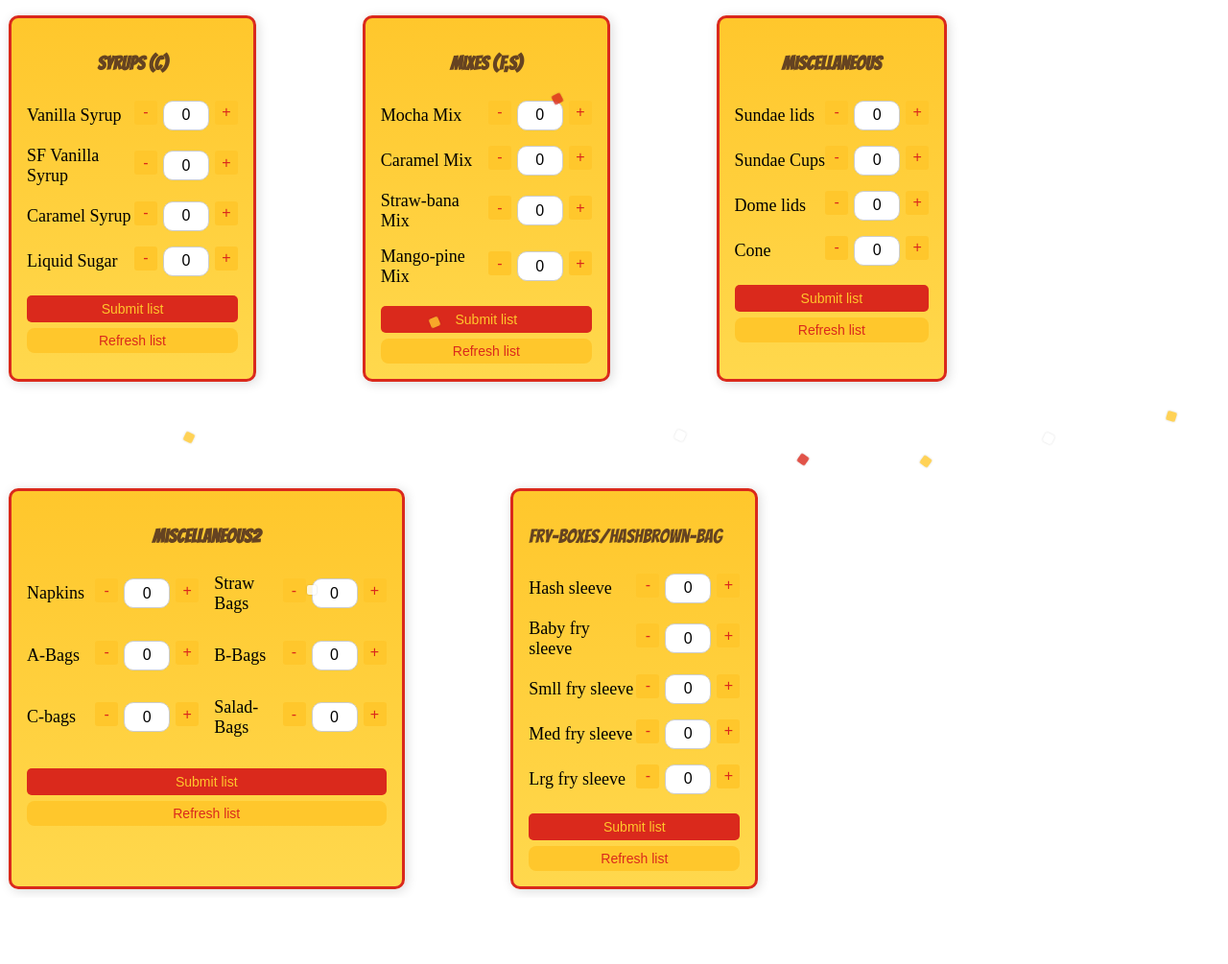
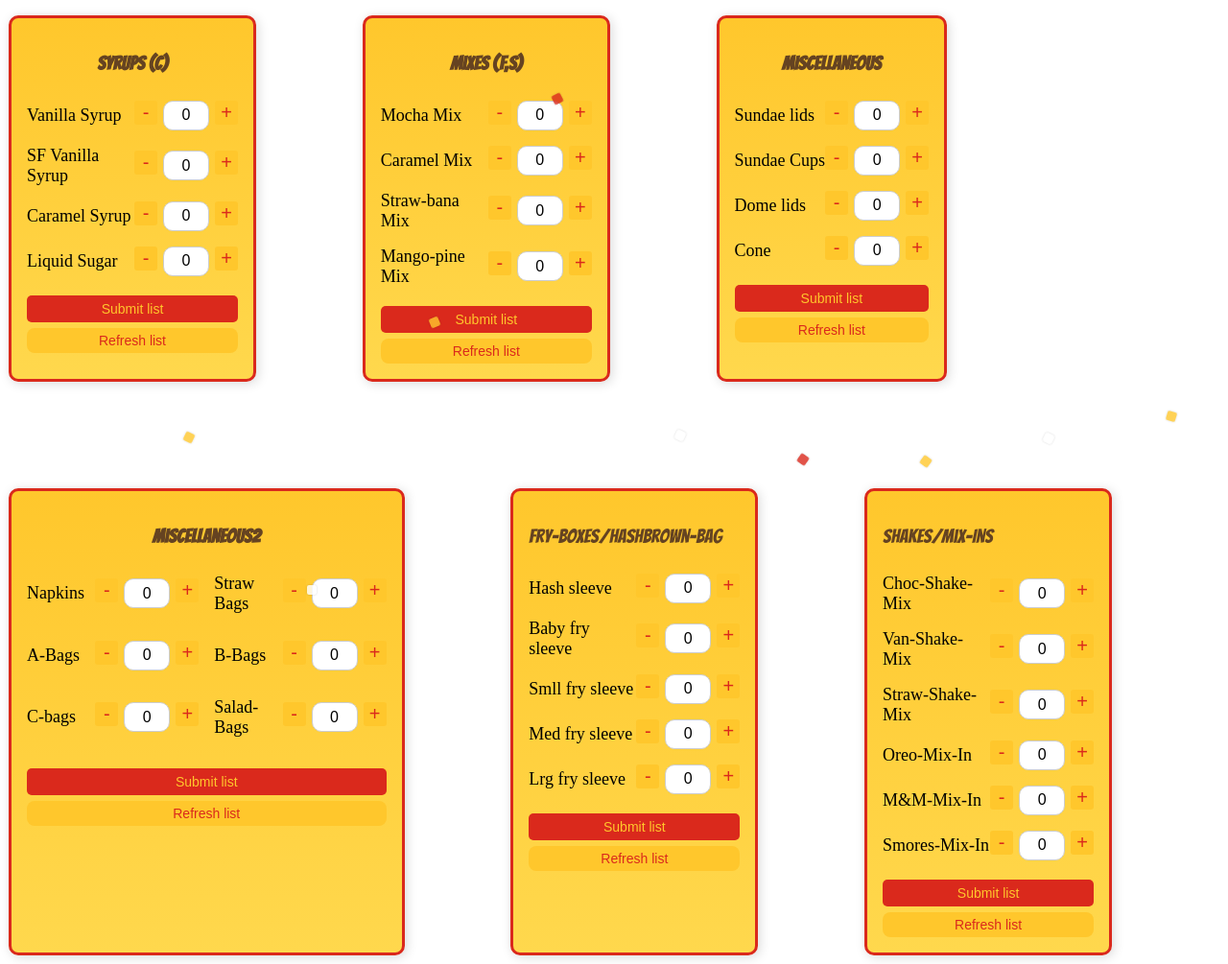
Before and after one commit to Tinyrabbit25/Stock_List_APP, a plain HTML site: page index.html in a window 1280 px wide. Shown: the part 48-1053 px from the top of the page at 96% size. Before the commit the page ends 984 px from the top, so only its background shows below. Drawn offline with Linux system fonts and the light colour scheme.

Commit message:
Added another brand new card named Card6

```diff
--- a/Script.js
+++ b/Script.js
@@ -1,9 +1,9 @@
 document.addEventListener("DOMContentLoaded", () => {
   // Select all cards (both syrup and mixes)
-  const cards = document.querySelectorAll(".Card, .Card2, .Card3, .Card4, .Card5");
+  const cards = document.querySelectorAll(".Card, .Card2, .Card3, .Card4, .Card5, .Card6");
 
   cards.forEach(card => {
-    const rows = card.querySelectorAll(".SyrupRow, .MixesRow, .MisRow, .MisRow2, .FryRow"); // Rows inside this card
+    const rows = card.querySelectorAll(".SyrupRow, .MixesRow, .MisRow, .MisRow2, .FryRow , .ShakesRow"); // Rows inside this card
     const submitBtn = card.querySelector(".submitBtn");
     const refreshBtn = card.querySelector(".refreshBtn");
     const updateBtn = card.querySelector(".updateBtn");
--- a/Style.css
+++ b/Style.css
@@ -13,7 +13,7 @@ h1 {
   font-family: 'Bangers', cursive;
 }
 
-.Card, .Card2, .Card3, .Card5 {
+.Card, .Card2, .Card3, .Card5, .Card6 {
   display: flex;
   flex-direction: column;
   border: 3px solid var(--main-color);
@@ -26,7 +26,7 @@ h1 {
   box-shadow: 2px 2px 12px rgba(0,0,0,0.15);
 }
 
-.Card4{
+.Card4 {
   display: flex;
   flex-direction: column;
   border: 3px solid var(--main-color);
@@ -57,7 +57,7 @@ h1 {
 }
 
 
-.Card h3, .Card2 h3, .Card3 h3, .Card4 h3, .Card5 h3{
+.Card h3, .Card2 h3, .Card3 h3, .Card4 h3, .Card5 h3, .Card6 h3 {
   font-size: 20px;
   color: var(--third-color);
   text-align: center;
@@ -68,7 +68,8 @@ h1 {
 .MixesRow,
 .MisRow,
 .MisRow2,
-.FryRow {
+.FryRow,
+.ShakesRow {
   display: flex;
   justify-content: space-between;
   align-items: center;
@@ -80,7 +81,8 @@ h1 {
 .Miscellaneous,
 .Miscellaneous2,
 .P,
-.Fry{
+.Fry,
+.Shakes {
   font-size: 18px;
   font-weight: 100;
   display: flex;
@@ -96,7 +98,7 @@ h1 {
 .Quantity button {
   width: 24px;
   height: 25px;
-  font-size: 16px;
+  font-size: 20px;
   background: var(--text-color);
   color: var(--main-color);
   cursor: pointer;
@@ -208,7 +210,7 @@ input[type=number]::-webkit-inner-spin-button {
   margin-top: 6px;
 }
 
-.card-container {
+.card-container  {
   display: flex;
   flex-wrap: wrap;
   gap: 6.8rem;
--- a/index.html
+++ b/index.html
@@ -35,7 +35,6 @@
 
   <!-------Card container----->
   <div class="card-container">
-
 
     <!-- Sryups Card -->
     <div class="Card" id="stockForm">
@@ -150,7 +149,7 @@
     <!--Miscellaneous Card-->
     <div class = "Card3" id ="stockform3">
       <header>
-        <h3 Class = "Mis"> Miscellaneous</h3>
+        <h3 class = "Mis"> Miscellaneous</h3>
       </header>
 
 
@@ -201,7 +200,7 @@
 
       <div class = "Card4" id ="stockform4">
       <header>
-        <h3 Class = "Mis2"> Miscellaneous2</h3>
+        <h3 class = "Mis2"> Miscellaneous2</h3>
       </header>
 
 
@@ -280,9 +279,9 @@
       </div>
 
    <!--inside the same card-container -->
-  <div class="Card5" id="stockForm5">
+  <div class="Card5" id="stockform5">
     <header>
-      <h3 class="Fry">Fry-boxes/Hashbrown-bag</h3>
+      <h3 class ="Fry">Fry-boxes/Hashbrown-bag</h3>
     </header>
 
      <div class="FryRow" data-label="Hash sleeve">
@@ -342,7 +341,73 @@
     <ul class="checklist" style="display:none; margin-top: 20px; list-style: none; padding-left: 0;"></ul>
     </div>
 
+ <div class="Card6" id="stockform6">
+    <header>
+      <h3 class="Shakes">Shakes/Mix-Ins</h3>
+    </header>
 
+    <div class ="ShakesRow" data-label="Choc-Shake-Mix">
+      <label class ="Shakes"> Choc-Shake-Mix</label>
+      <div class="Quantity">
+        <button type = "button">-</button>
+        <input type="number" value="0" min="0"/>
+        <button type ="button">+</button>
+      </div>
+    </div>
+
+     <div class ="ShakesRow" data-label="Van-Shake-Mix">
+      <label class ="Shakes"> Van-Shake-Mix</label>
+      <div class="Quantity">
+        <button type = "button">-</button>
+        <input type="number" value="0" min="0"/>
+        <button type ="button">+</button>
+      </div>
+    </div>
+
+     <div class ="ShakesRow" data-label="Straw-Shake-Mix">
+      <label class ="Shakes"> Straw-Shake-Mix </label>
+      <div class="Quantity">
+        <button type = "button">-</button>
+        <input type="number" value="0" min="0"/>
+        <button type ="button">+</button>
+      </div>
+    </div>
+
+     <div class ="ShakesRow" data-label="Oreo-Mix-In">
+      <label class ="Shakes"> Oreo-Mix-In </label>
+      <div class="Quantity">
+        <button type = "button">-</button>
+        <input type="number" value="0" min="0"/>
+        <button type ="button">+</button>
+      </div>
+    </div>
+
+     <div class ="ShakesRow" data-label="M&M-Mix-In">
+      <label class ="Shakes"> M&M-Mix-In </label>
+      <div class="Quantity">
+        <button type = "button">-</button>
+        <input type="number" value="0" min="0"/>
+        <button type ="button">+</button>
+      </div>
+    </div>
+
+      <div class ="ShakesRow" data-label="Smores-Mix-In">
+      <label class ="Shakes"> Smores-Mix-In </label>
+      <div class="Quantity">
+        <button type = "button">-</button>
+        <input type="number" value="0" min="0"/>
+        <button type ="button">+</button>
+      </div>
+    </div>
+
+     <!-- Buttons -->
+    <button class="submitBtn">Submit list</button>
+    <button class="refreshBtn" style="margin-top: 6px;">Refresh list</button>
+    <button class="updateBtn" style="display: none;">Update List</button>
+
+  <!-- Checklist -->
+    <ul class="checklist" style="display:none; margin-top: 20px; list-style: none; padding-left: 0;"></ul>
+  </div>
 
   </div> <!--End of card-container-->
 
```
